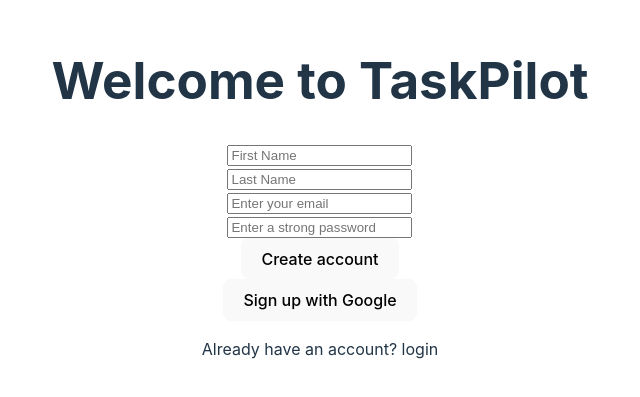
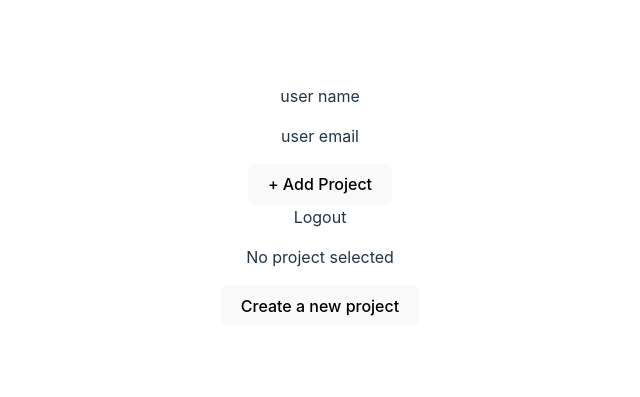
Before and after one commit to salawu-ahmed/task-pilot, a React (Vite) app in the folder client/: page / in a window 1280 px wide. Shown: the part 203-600 px from the top of the page, without its empty margins (320-960 px from the left). Built offline with nearby package versions, Linux system fonts and the light colour scheme; no server answers.

Commit message:
create project management dashboard

```diff
--- a/client/src/App.jsx
+++ b/client/src/App.jsx
@@ -1,11 +1,13 @@
 import './App.css'
+import Dashboard from './components/Dashboard'
 import Signup from './components/Signup'
 
 function App() {
 
   return (
     <>
-     <Signup />
+     {/* <Signup /> */}
+     <Dashboard />
     </>
   )
 }
--- /dev/null
+++ b/client/src/components/CreateProject.jsx
@@ -0,0 +1,29 @@
+import React, { useState } from 'react'
+
+function CreateProject({date, title, description, onSaveProject}) {
+    return (
+        <div>
+            <menu>
+                <button>cancel</button>
+                <button onClick={onSaveProject}>save</button>
+            </menu>
+            <div>
+
+                <div>
+                    <label htmlFor="title">Title</label>
+                    <input type="text" name='title' ref={title} />
+                </div>
+                <div>
+                    <label htmlFor="description">Description</label>
+                    <textarea name="description" id="" ref={description}></textarea>
+                </div>
+                <div>
+                    <label htmlFor="date">Date</label>
+                    <input type="date" name='date' ref={date}/>
+                </div>
+            </div>
+        </div>
+    )
+}
+
+export default CreateProject
--- /dev/null
+++ b/client/src/components/Dashboard.jsx
@@ -0,0 +1,75 @@
+import React, { useRef, useState } from 'react'
+import Sidebar from './Sidebar'
+import CreateProject from './CreateProject'
+import NoProject from './NoProject'
+import Project from './Project'
+
+function Dashboard() {
+    const [selectedProject, setSelectedProject] = useState(undefined)
+    const [projects, setProjects] = useState([])
+    const title = useRef()
+    const description = useRef()
+    const date = useRef()
+
+    function handleStartAddingProject() {
+        setSelectedProject(null)
+    }
+
+    function handleSaveProject() {
+        const projectDetails = {
+            title: title.current.value,
+            description: description.current.value,
+            date: date.current.value,
+        }
+        setProjects((prev) => {
+            return [
+                ...prev,
+                projectDetails
+            ]
+        })
+        setSelectedProject(undefined)
+    }
+
+    function handleSelectProject(id) {
+        const project = projects.find((project) => project.title === id)
+        setSelectedProject(project)
+    }
+
+    function handleDeleteProject(id) {
+        setSelectedProject(() => undefined)
+        const updatedProjects = projects.filter((project) => project.title !== id)
+        setProjects(() => {
+            return [
+                ...updatedProjects
+            ]
+        })
+    }
+    return (
+        <div>
+            <Sidebar
+                projects={projects}
+                onStartAddingProject={handleStartAddingProject} onSelectProject={handleSelectProject}
+            />
+
+            {
+                selectedProject === undefined ? (
+                    <NoProject
+                        onStartAddingProject={handleStartAddingProject}
+                    />
+                ) : selectedProject === null ? (
+                    <CreateProject
+                        date={date}
+                        title={title}
+                        description={description}
+                        onSaveProject={handleSaveProject}
+                    />
+                ) : <Project
+                    project={selectedProject}
+                    onDelete={handleDeleteProject}
+                />
+            }
+        </div>
+    )
+}
+
+export default Dashboard
--- /dev/null
+++ b/client/src/components/NoProject.jsx
@@ -0,0 +1,12 @@
+import React from 'react'
+
+function NoProject({onStartAddingProject}) {
+  return (
+    <div>
+      <p>No project selected</p>
+      <button onClick={onStartAddingProject}>Create a new project</button>
+    </div>
+  )
+}
+
+export default NoProject
--- /dev/null
+++ b/client/src/components/Project.jsx
@@ -0,0 +1,18 @@
+import React from 'react'
+
+function Project({ project, onDelete }) {
+    return (
+        <div>
+            <button onClick={() => onDelete(project.title)}>delete</button>
+            <div>
+                <h1>
+                    {project.title}
+                </h1>
+                <p>{project.description}</p>
+                <p>{project.date}</p>
+            </div>
+        </div>
+    )
+}
+
+export default Project
--- /dev/null
+++ b/client/src/components/Sidebar.jsx
@@ -0,0 +1,33 @@
+import React from 'react'
+
+function Sidebar({projects, onStartAddingProject, onSelectProject}) {
+    return (
+        <aside>
+            <div>
+                <p>user name</p>
+                <p>user email</p>
+            </div>
+            <button onClick={onStartAddingProject}>+ Add Project</button>
+
+            <div>
+                {
+                    projects.map((project) => {
+                        return <button key={project.title} onClick={() => onSelectProject(project.title)}>{project.title}</button>
+                    })
+                }
+            </div>
+
+            {/* i will rather add this to the individual project page */}
+            {/* <nav>
+                <div>All Tasks</div>
+                <div>Important Tasks</div>
+                <div>Completed Tasks</div>
+                <div>Incompleted Tasks</div>
+            </nav> */}
+
+            <div>Logout</div>
+        </aside>
+    )
+}
+
+export default Sidebar
```
Also changed, not shown: 1 other file (tests, documents, lock files or other folders).
